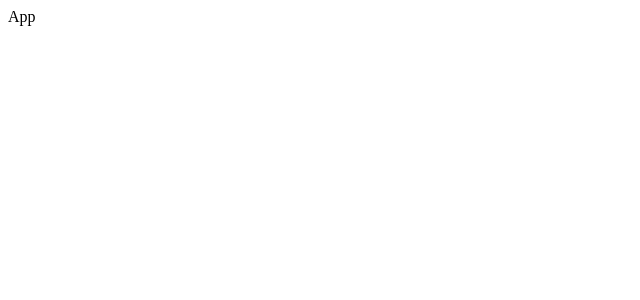
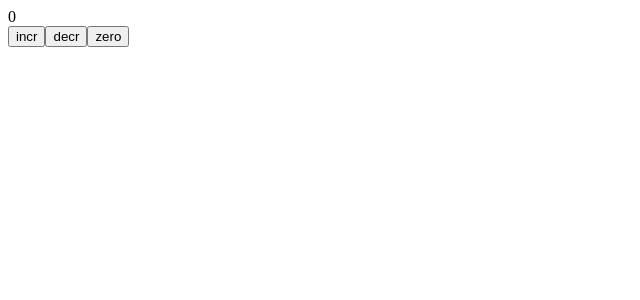
Before and after one commit to githubscientist/react-b47-b48, a React (Vite) app: page / in a window 1280 px wide. Shown: the top 300 px of the page, without its empty margins (0-640 px from the left). Built offline with nearby package versions, Linux system fonts and the light colour scheme.

Commit message:
redux state management

```diff
--- a/package.json
+++ b/package.json
@@ -13,7 +13,9 @@
     "axios": "^1.5.1",
     "react": "^18.2.0",
     "react-dom": "^18.2.0",
-    "react-router-dom": "^6.16.0"
+    "react-redux": "^8.1.3",
+    "react-router-dom": "^6.16.0",
+    "redux": "^4.2.1"
   },
   "devDependencies": {
     "@types/react": "^18.2.15",
--- a/src/App.jsx
+++ b/src/App.jsx
@@ -1,8 +1,21 @@
 import React from 'react';
+import { useDispatch, useSelector } from 'react-redux';
 
 function App() {
+
+  const dispatch = useDispatch();
+  const counter = useSelector(state => state);
+
   return (
-    <div>App</div>
+    <div>
+      <div>
+        { counter }
+      </div>
+
+      <button onClick={e => dispatch({ type: 'INCR' })}>incr</button>
+      <button onClick={e => dispatch({ type: 'DECR' })}>decr</button>
+      <button onClick={e => dispatch({ type: 'ZERO' })}>zero</button>
+    </div>
   )
 }
 
--- a/src/main.jsx
+++ b/src/main.jsx
@@ -1,8 +1,33 @@
 import React from 'react';
 import ReactDOM from 'react-dom/client';
 import App from './App.jsx';
+import { createStore } from 'redux';
+import { Provider } from 'react-redux';
 
 // import 'bootstrap/dist/css/bootstrap.min.css';
 // import "bootstrap-icons/font/bootstrap-icons.css";
 
-ReactDOM.createRoot(document.getElementById('root')).render(<App />);
+let initialState = {
+    count: 0
+}
+
+const counterReducer = (state = initialState.count, action) => {
+    switch (action.type) {
+        case 'INCR':
+            return state + 1;
+        case 'DECR':
+            return state - 1;
+        case 'ZERO':
+            return 0;
+        default:
+            return state;
+    }
+}
+
+const store = createStore(counterReducer);
+
+ReactDOM.createRoot(document.getElementById('root')).render(
+    <Provider store={store}>
+        <App />
+    </Provider>
+);
```
Also changed, not shown: 1 other file (tests, documents, lock files or other folders).
